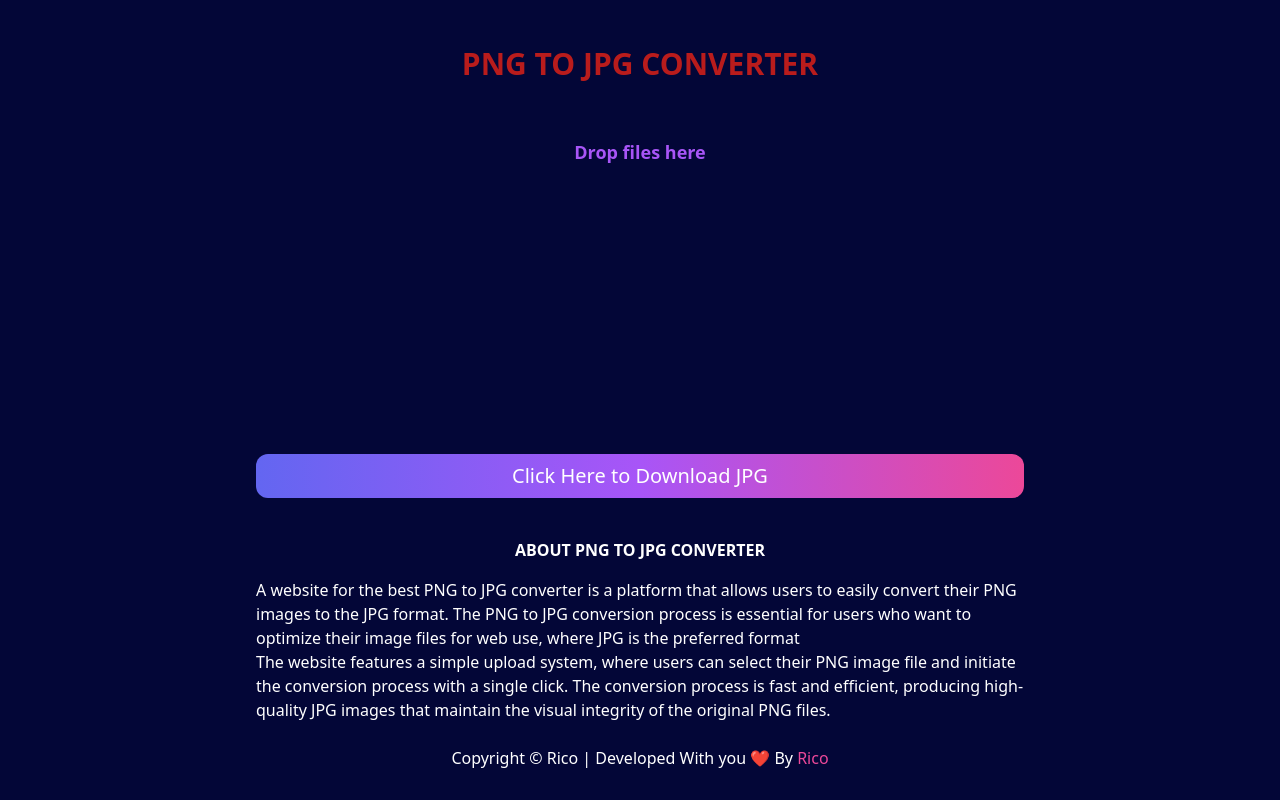
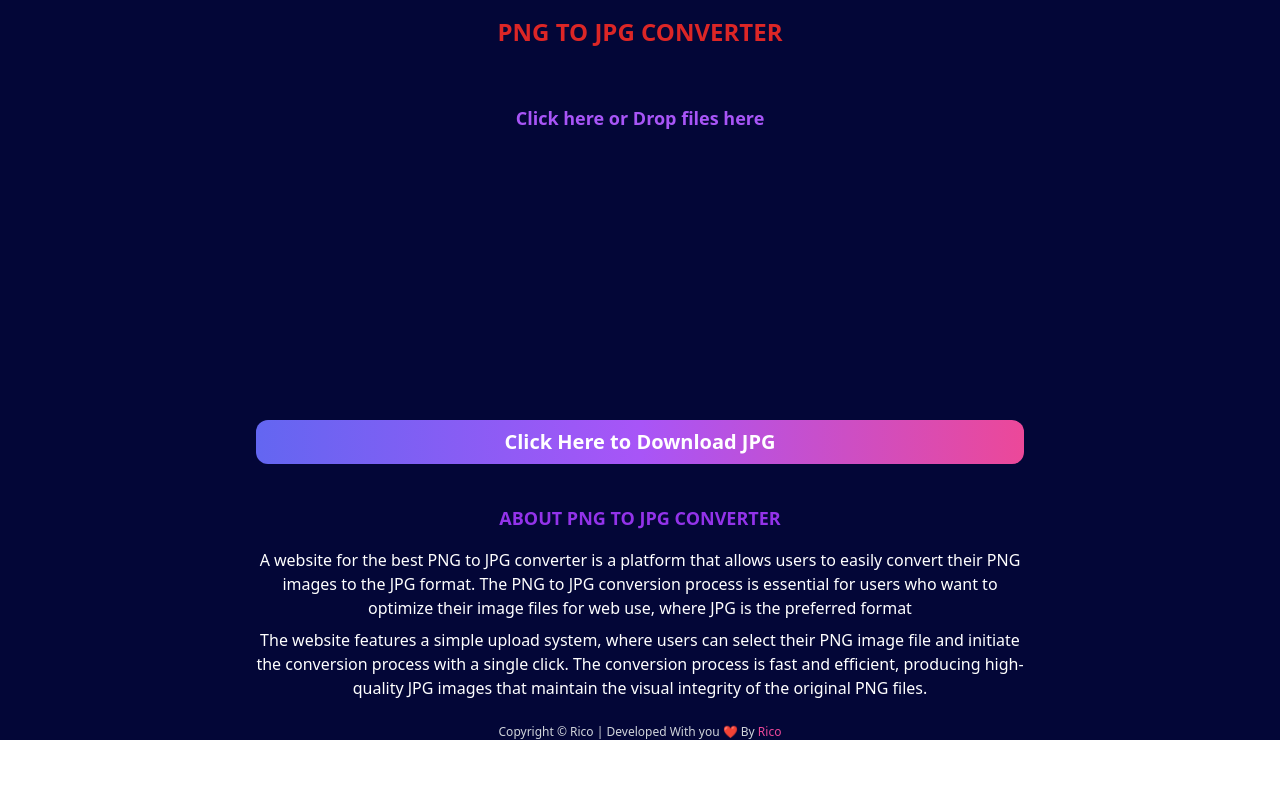
Before and after one commit to Ricobyter/png_to_jpg_converter, a React (Create React App) app: page / in a window 1280 px wide. Built offline with nearby package versions, Linux system fonts and the light colour scheme.

Commit message:
added all functionalities

```diff
--- a/src/App.js
+++ b/src/App.js
@@ -43,38 +43,37 @@ export default function App()  {
     };
 
     return (
-        <div className="container h-[100vh] flex items-center w-[100vw] justify-center flex-col bg-[#030637]
-        ">
-            <nav className="bg-crimson mt-4 text-red-700 font-bold text-center text-2xl md:text-3xl uppercase rounded">
+        <div className="container h-full flex items-center w-[100vw] justify-center flex-col bg-[#030637]">
+            <nav className="bg-crimson mt-4 text-red-600 font-bold text-center text-xl md:text-2xl uppercase rounded">
                 <h1>PNG to JPG Converter</h1>
             </nav>
 
             <div className='h-[40vh] mb-3 '>
-            <label htmlFor="input" className="flex flex-col items-center mt-10 border-dashed w-[80vw] md:w-[60vw] border-white rounded-xl h-full">
+            <label htmlFor="input" className="flex flex-col items-center mt-10 w-[80vw] md:w-[60vw] rounded-lg h-full">
 
-                <span className="text-purple-500 text-lg font-bold mt-4">Drop files here</span>
-                <div className='w-[50vw] overflow-hidden my-auto'>
+                <span className="text-purple-500 text-lg font-bold mt-4 cursor-pointer">Click here or Drop files here</span>
+                <div className='w-[60vw] md:w-[50vw] line-clamp-1 my-auto'>
 
-                {fileName &&( <span className="text-purple-500 flex gap-2 "><FaImage/>{fileName}</span>)}
+                {fileName &&( <span className="text-pink-500 flex gap-2 items-center justify-center"><FaImage/>{fileName}</span>)}
                 </div>
                 <input type="file" id="input" accept="image/png" onChange={handleFileChange} className="hidden" />
             </label>
             </div>
 
-            <button className="mt-10 bg-crimson text-xl text-white  w-[80vw] md:w-[60vw] bg-gradient-to-r from-indigo-500 via-purple-500 to-pink-500  rounded-xl py-2 px-4   transition duration-300" onClick={convertImage}>
+            <button className="mt-10 bg-crimson text-xl text-white  w-[80vw] md:w-[60vw] bg-gradient-to-r from-indigo-500 via-purple-500 to-pink-500  rounded-xl py-2 px-4 font-semibold" onClick={convertImage}>
                 Click Here to Download JPG
             </button>
            <div className='flex justify-center items-center'>
 
 
-            <div className="mt-10 w-[80vw] md:w-[60vw] text-white">
-                <h2 className="text-center text-crimson font-bold uppercase mb-4">About PNG to JPG Converter</h2>
-                <p>A website for the best PNG to JPG converter is a platform that allows users to easily convert their PNG images to the JPG format. The PNG to JPG conversion process is essential for users who want to optimize their image files for web use, where JPG is the preferred format</p>
-                <p>The website features a simple upload system, where users can select their PNG image file and initiate the conversion process with a single click. The conversion process is fast and efficient, producing high-quality JPG images that maintain the visual integrity of the original PNG files.</p>
+            <div className="mt-10 w-[80vw] md:w-[60vw] text-white text-center">
+                <h2 className="text-center text-crimson font-bold uppercase mb-4 text-purple-600 text-lg">About PNG to JPG Converter</h2>
+                <p >A website for the best PNG to JPG converter is a platform that allows users to easily convert their PNG images to the JPG format. The PNG to JPG conversion process is essential for users who want to optimize their image files for web use, where JPG is the preferred format</p>
+                <p className='mt-2 hidden md:block'>The website features a simple upload system, where users can select their PNG image file and initiate the conversion process with a single click. The conversion process is fast and efficient, producing high-quality JPG images that maintain the visual integrity of the original PNG files.</p>
             </div>
            </div>
 
-            <footer className="text-center bottom-2 mt-6 text-white">Copyright &copy; <a href="#">Rico</a> | Developed With you ❤️ By <a href="#" className='text-pink-500'>Rico</a></footer>
+            <footer className="text-center bottom-2 mt-6 text-gray-300 text-xs">Copyright &copy; <a href="#">Rico</a> | Developed With you ❤️ By <a href="#" className='text-pink-500'>Rico</a></footer>
         </div>
     );
 };
```
